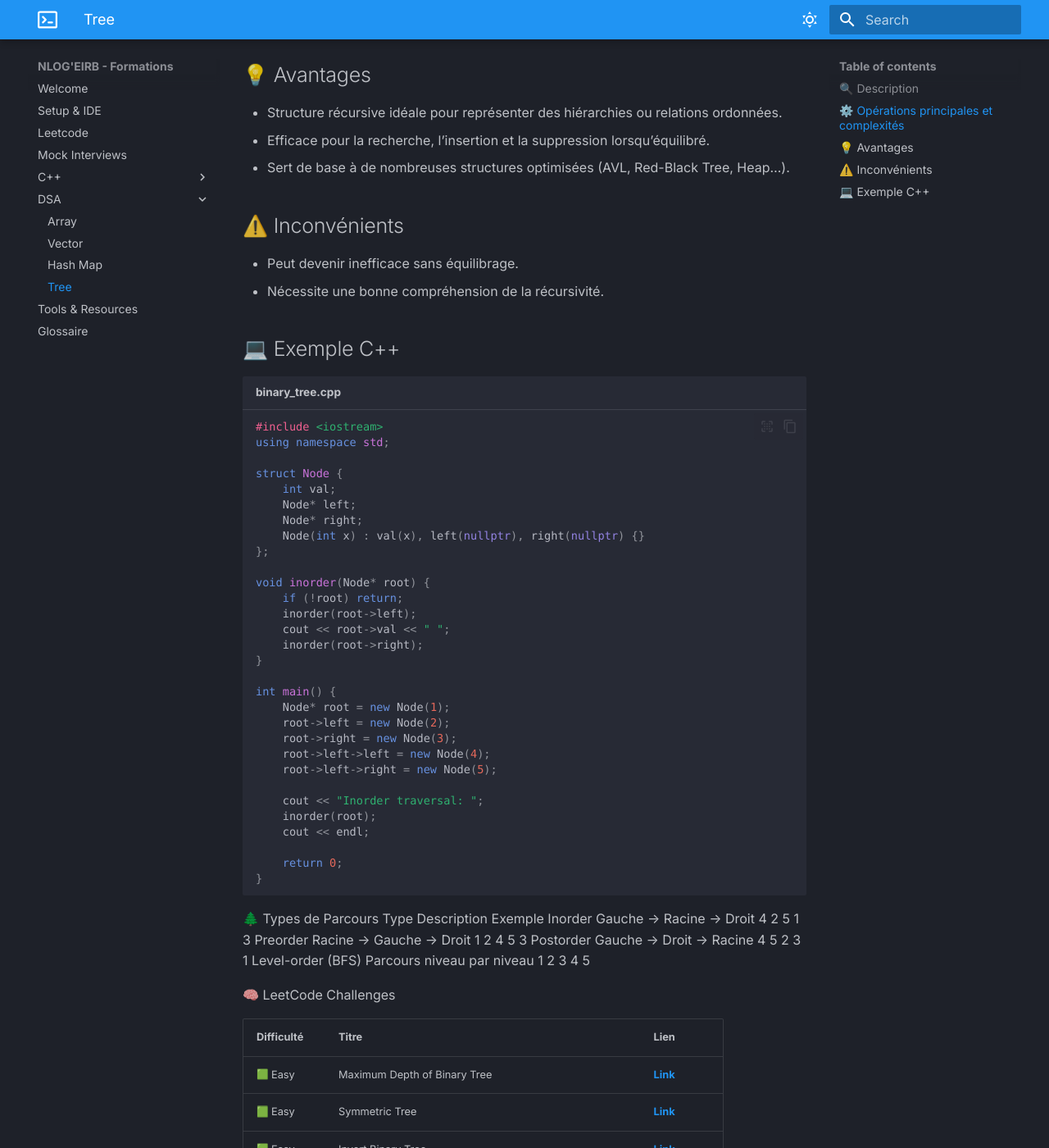
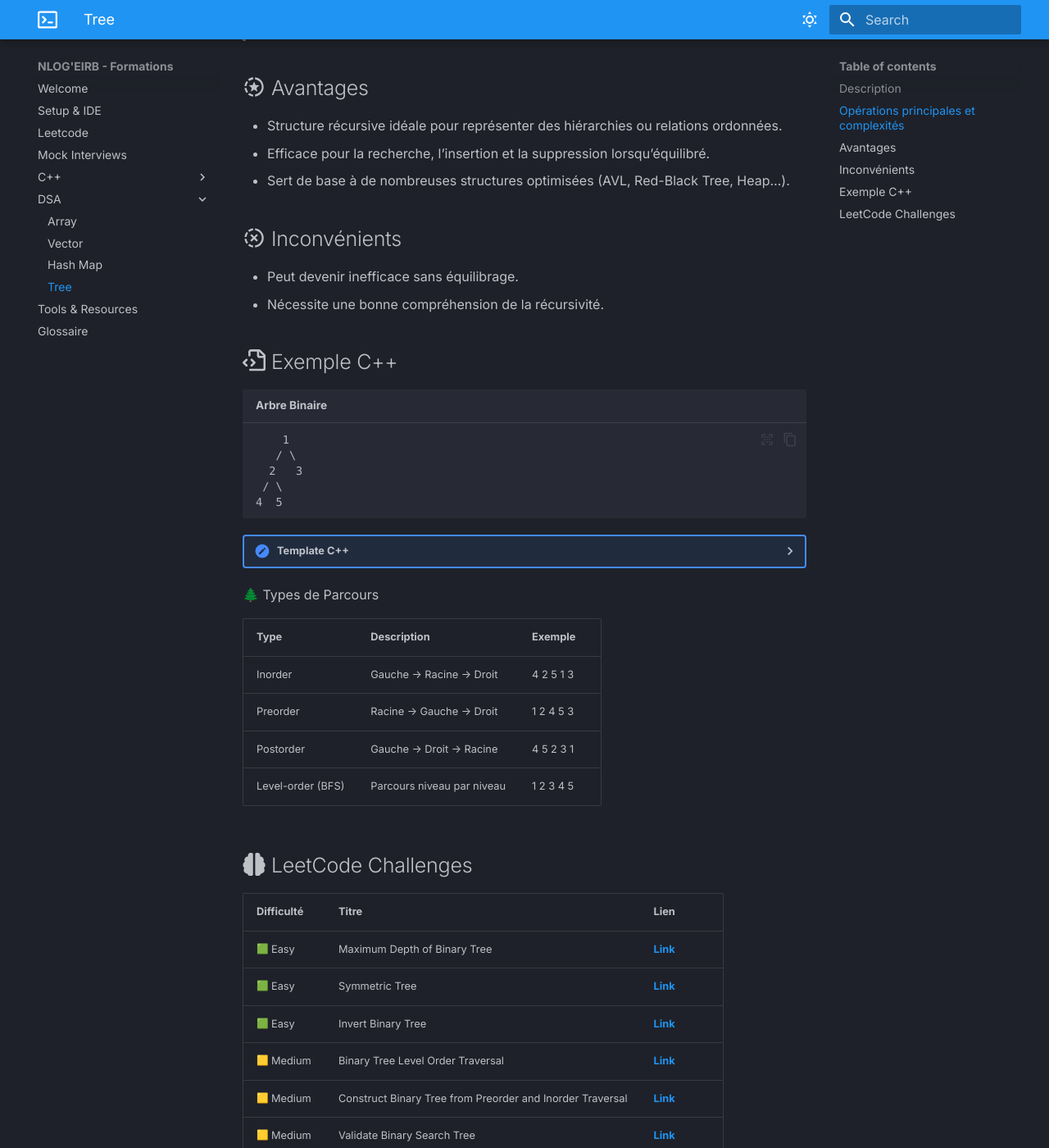
Before and after one commit to TLacault/formations-nlog, an MkDocs documentation site: the page built from docs/dsa/tree.md, in a window 1280 px wide and 1400 px high, scrolled down 768 px. Shown: the whole window at 82% size. Built offline with MkDocs 1.6.1 and Material for MkDocs 9.7.7, drawn with Linux system fonts in a browser that asks for light colours; emoji names are drawn with the system emoji font; some web fonts are replaced; part of the change alters nothing that is shown; some of the changed text lies outside the part shown.

Commit message:
update: tree

````diff
--- a/docs/dsa/tree.md
+++ b/docs/dsa/tree.md
@@ -1,73 +1,127 @@
-## 🔍 Description
-Un **Binary Tree** (arbre binaire) est une structure de données hiérarchique où chaque **nœud** possède au maximum **deux enfants** : un **gauche (left)** et un **droit (right)**.
+# :material-pine-tree: Binary Tree
+
+## :material-magnify: Description
+**Binary Tree** (arbre binaire) -> une structure de données hiérarchique où chaque **nœud** possède au maximum **deux enfants** : un **gauche (left)** et un **droit (right)**.
+
 Les arbres binaires sont à la base de nombreuses structures avancées comme les **Binary Search Trees (BST)**, les **Heaps**, ou encore les **Segment Trees**.
 
 Ils sont fondamentaux en algorithmique pour représenter des relations hiérarchiques, effectuer des recherches rapides, ou manipuler des structures récursives.
 
-## ⚙️ Opérations principales et complexités
+## :fontawesome-solid-list-check: Opérations principales et complexités
 
 | Opération | Description | Complexité moyenne |
 |------------|--------------|--------------------|
-| Insertion | Ajout d’un nœud dans l’arbre | O(log n) |
-| Recherche | Trouver un élément | O(log n) |
-| Suppression | Retirer un nœud | O(log n) |
-| Parcours (DFS/BFS) | Exploration complète | O(n) |
+| Insertion | Ajout d’un nœud dans l’arbre | **O (log n)** |
+| Recherche | Trouver un élément | **O (log n)** |
+| Suppression | Retirer un nœud | **O (log n)** |
+| Parcours (DFS/BFS) | Exploration complète | **O (n)** |
 
 > ⚠️ Les complexités supposent un **arbre équilibré**.
 > Dans le pire cas (arbre dégénéré), les opérations peuvent monter à **O(n)**.
 
-## 💡 Avantages
+## :material-progress-star: Avantages
+
 - Structure récursive idéale pour représenter des hiérarchies ou relations ordonnées.
 - Efficace pour la recherche, l’insertion et la suppression lorsqu’équilibré.
 - Sert de base à de nombreuses structures optimisées (AVL, Red-Black Tree, Heap…).
 
-## ⚠️ Inconvénients
+## :material-progress-close: Inconvénients
+
 - Peut devenir inefficace sans équilibrage.
 - Nécessite une bonne compréhension de la récursivité.
 
-## 💻 Exemple C++
+## :octicons-file-code-16: Exemple C++
 
-```cpp title="binary_tree.cpp"
-#include <iostream>
-using namespace std;
-
-struct Node {
-    int val;
-    Node* left;
-    Node* right;
-    Node(int x) : val(x), left(nullptr), right(nullptr) {}
-};
-
-void inorder(Node* root) {
-    if (!root) return;
-    inorder(root->left);
-    cout << root->val << " ";
-    inorder(root->right);
-}
-
-int main() {
-    Node* root = new Node(1);
-    root->left = new Node(2);
-    root->right = new Node(3);
-    root->left->left = new Node(4);
-    root->left->right = new Node(5);
-
-    cout << "Inorder traversal: ";
-    inorder(root);
-    cout << endl;
-
-    return 0;
-}
+```title="Arbre Binaire"
+    1
+   / \
+  2   3
+ / \
+4  5
 ```
 
+??? "Template C++"
+
+    ```cpp title="binary_tree.cpp"
+    #include <queue>
+    #include <iostream>
+
+    using namespace std;
+
+    // Data Structure
+    struct Node {
+            int val;
+            Node* left;
+            Node* right;
+
+            Node(int x) : val(x), left(nullptr), right(nullptr) { }
+    };
+
+    // Traversals - Recursive
+    void inorder(Node* root) {
+        if (!root) return;
+
+        inorder(root->left);
+
+        cout << root->val << " ";
+
+        inorder(root->right);
+    }
+
+    void preorder(Node* root) {
+        if (!root) return;
+
+        cout << root->val << " ";
+
+        preorder(root->left);
+        preorder(root->right);
+    }
+
+    void postorder(Node* root) {
+        if (!root) return;
+
+        postorder(root->left);
+        postorder(root->right);
+        cout << root->val << " ";
+    }
+
+    // Program
+    int main() {
+        // Instantiation
+        Node* root = new Node(1);
+
+        // Insertion
+        root->left = new Node(2);
+        root->right = new Node(3);
+        root->left->left = new Node(4);
+        root->left->right = new Node(5);
+
+        cout << "Inorder traversal: ";
+        inorder(root);
+        cout << endl;
+
+        cout << "Preorder traversal: ";
+        preorder(root);
+        cout << endl;
+
+        cout << "Postorder traversal: ";
+        postorder(root);
+        cout << endl;
+
+        return 0;
+    }
+    ```
+
 🌲 Types de Parcours
-Type	Description	Exemple
-Inorder	Gauche → Racine → Droit	4 2 5 1 3
-Preorder	Racine → Gauche → Droit	1 2 4 5 3
-Postorder	Gauche → Droit → Racine	4 5 2 3 1
-Level-order (BFS)	Parcours niveau par niveau	1 2 3 4 5
 
-🧠 LeetCode Challenges
+|Type	|Description	|Exemple|
+|-|-|-|
+|Inorder |	Gauche → Racine → Droit	|4 2 5 1 3|
+|Preorder |	Racine → Gauche → Droit	|1 2 4 5 3|
+|Postorder |	Gauche → Droit → Racine|4 5 2 3 1|
+|Level-order (BFS)|	Parcours niveau par niveau|	1 2 3 4 5|
+
+## :fontawesome-solid-brain: LeetCode Challenges
 
 |Difficulté	|Titre	|Lien|
 |-|-|-|
````
